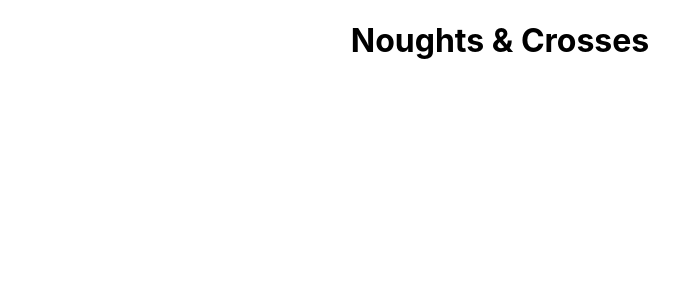
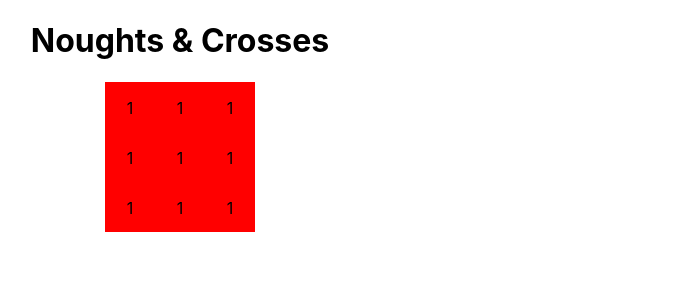
Before and after one commit to SchoolOfCode/noughts-and-crosses-plan-room-36-dmitriy-mohammed-thuan, a React (Create React App) app: page / in a window 1280 px wide. Shown: the top 300 px of the page, without its empty margins (140-819 px from the left). Built offline with nearby package versions, Linux system fonts and the light colour scheme.

Commit message:
created board, square components

```diff
--- a/src/components/App.css
+++ b/src/components/App.css
@@ -1,38 +1,8 @@
 .App {
-  text-align: center;
-}
-
-.App-logo {
-  height: 40vmin;
-  pointer-events: none;
-}
-
-@media (prefers-reduced-motion: no-preference) {
-  .App-logo {
-    animation: App-logo-spin infinite 20s linear;
-  }
-}
-
-.App-header {
-  background-color: #282c34;
-  min-height: 100vh;
   display: flex;
   flex-direction: column;
+  width: 50%;
+  text-align: center;
+  justify-content: center;
   align-items: center;
-  justify-content: center;
-  font-size: calc(10px + 2vmin);
-  color: white;
 }
-
-.App-link {
-  color: #61dafb;
-}
-
-@keyframes App-logo-spin {
-  from {
-    transform: rotate(0deg);
-  }
-  to {
-    transform: rotate(360deg);
-  }
-}
--- a/src/components/App.js
+++ b/src/components/App.js
@@ -1,9 +1,12 @@
 import "./App.css";
+
+import Board from "./Board/Board";
 
 function App() {
   return (
     <div className="App">
       <h1>Noughts & Crosses</h1>
+      <Board />
     </div>
   );
 }
--- /dev/null
+++ b/src/components/Board/Board.js
@@ -0,0 +1,19 @@
+import React from "react";
+import "./board.css";
+import Square from "../Square/Square";
+
+export default function Board() {
+  return (
+    <div className="board-div">
+      <Square />
+      <Square />
+      <Square />
+      <Square />
+      <Square />
+      <Square />
+      <Square />
+      <Square />
+      <Square />
+    </div>
+  );
+}
--- /dev/null
+++ b/src/components/Board/board.css
@@ -0,0 +1,10 @@
+.board-div {
+  min-height: 150px;
+  max-width: 150px;
+  display: flex;
+  flex-wrap: wrap;
+
+  /* justify-content: center;
+  align-items: center; */
+  background-color: black;
+}
--- /dev/null
+++ b/src/components/Square/Square.js
@@ -0,0 +1,10 @@
+import React from "react";
+import "./square.css";
+
+export default function Square() {
+  return (
+    <div className="square-div">
+      <p>1</p>
+    </div>
+  );
+}
--- /dev/null
+++ b/src/components/Square/square.css
@@ -0,0 +1,7 @@
+.square-div {
+  height: 50px;
+  width: 50px;
+  background-color: red;
+  justify-content: center;
+  align-items: center;
+}
```
